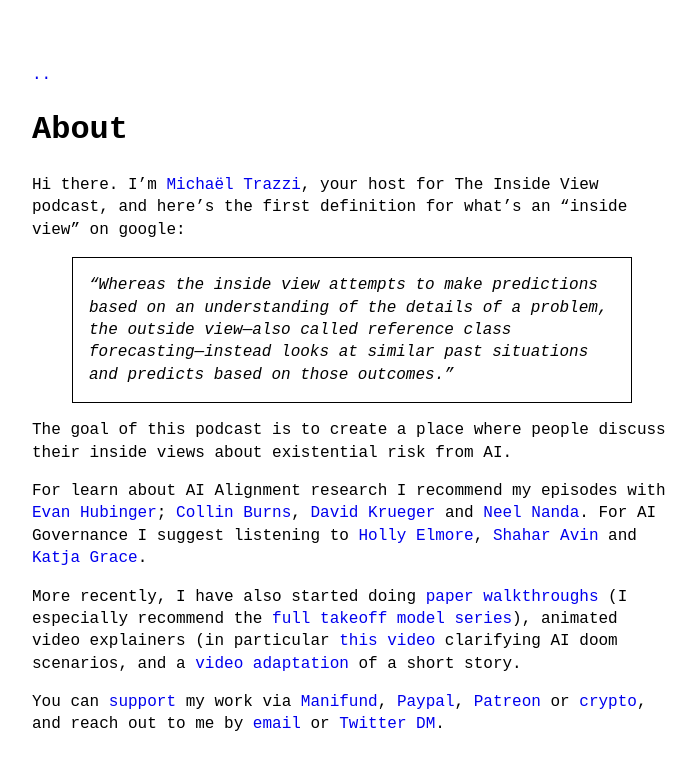
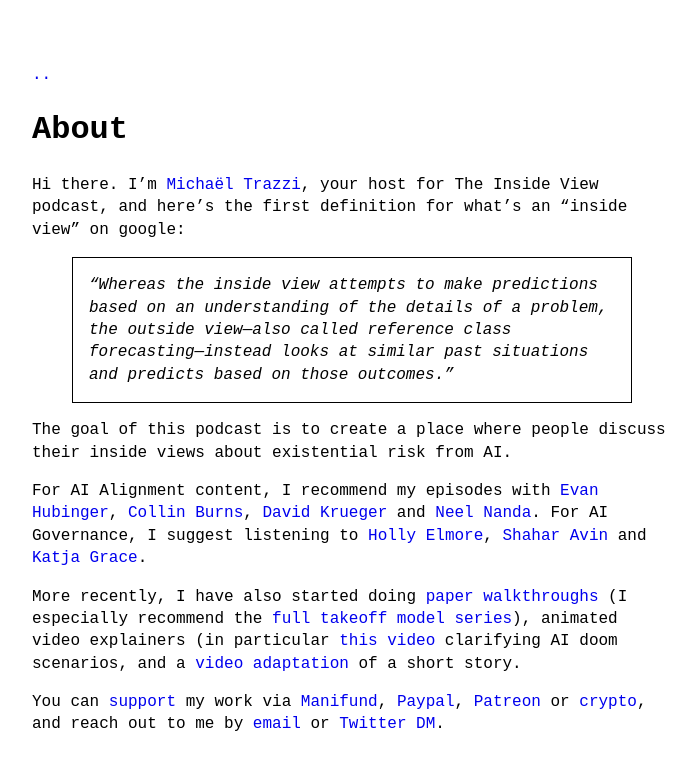
Before and after one commit to theinsideview/theinsideview.github.io, a Jekyll site: the page built from about.md, in a window 1280 px wide. Shown: the top 770 px of the page, without its empty margins (288-984 px from the left). Built offline with Jekyll 4.4.1, drawn with Linux system fonts in a browser that asks for light colours.

Commit message:
Update about.md

```diff
--- a/about.md
+++ b/about.md
@@ -9,7 +9,7 @@
 
 The goal of this podcast is to create a place where people discuss their inside views about existential risk from AI.
 
-For learn about AI Alignment research I recommend my episodes with [Evan Hubinger](https://theinsideview.ai/evan2); [Collin Burns](https://theinsideview.ai/collin), [David Krueger](https://theinsideview.ai/david) and [Neel Nanda](https://theinsideview.ai/neel). For AI Governance I suggest listening to [Holly Elmore](https://theinsideview.ai/holly), [Shahar Avin](https://theinsideview.ai/shahar) and [Katja Grace](https://theinsideview.ai/katja).
+For AI Alignment content, I recommend my episodes with [Evan Hubinger](https://theinsideview.ai/evan2), [Collin Burns](https://theinsideview.ai/collin), [David Krueger](https://theinsideview.ai/david) and [Neel Nanda](https://theinsideview.ai/neel). For AI Governance, I suggest listening to [Holly Elmore](https://theinsideview.ai/holly), [Shahar Avin](https://theinsideview.ai/shahar) and [Katja Grace](https://theinsideview.ai/katja).
 
 More recently, I have also started doing [paper walkthroughs](https://theinsideview.ai/walkthroughs) (I especially recommend the [full takeoff model series](https://theinsideview.ai/walkthroughs#ai-timelines)), animated video explainers (in particular [this video](https://theinsideview.ai/explainers#paul-christianos-views-on-ai-doom-ft-robert-miles) clarifying AI doom scenarios, and a [video adaptation](https://youtu.be/tpcA5T5QS30) of a short story.
 
```
